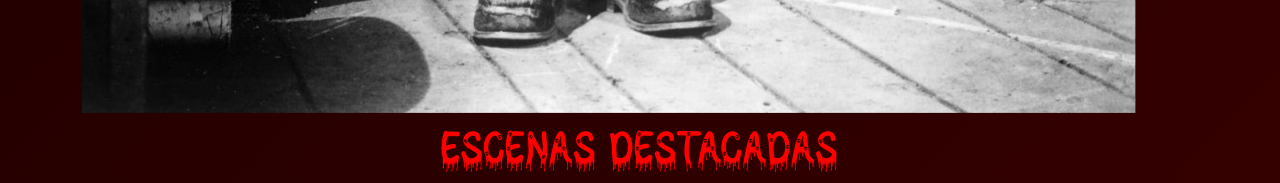
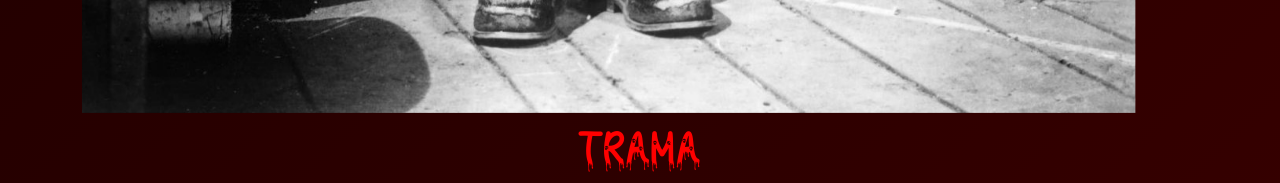
Before and after one commit to LucasCenturion/Frankenstein_1931, a website: page index.html in a window 1280 px wide. Shown: the part 3240-3423 px from the top of the page. Drawn offline with nearby package versions, Linux system fonts and the light colour scheme; files whose address does not match are found by name.

Commit message:
Update index.html

```diff
--- a/index.html
+++ b/index.html
@@ -23,10 +23,10 @@
               <a class="nav-link menucolor" aria-current="page" href="#Actores">Actores</a>
             </li>
             <li class="nav-item">
-              <a class="nav-link menucolor" href="#">Escenas Destacadas</a>
+              <a class="nav-link menucolor" href="#Escenas">Escenas Destacadas</a>
             </li>
             <li class="nav-item">
-              <a class="nav-link menucolor" href="#Escenas">Trama</a>
+              <a class="nav-link menucolor" href="#Trama">Trama</a>
             </li>
             <li class="nav-item">
               <a class="nav-link menucolor" href="#Comentar">Comentar</a>
@@ -228,7 +228,7 @@
       </div>
     </div>
   </div>
-  <h1 class="display-6" id="Escenas">Escenas Destacadas</h1>
+  <h1 class="display-6" id="Trama">Trama</h1>
 
   <div class="row row-cols-1 row-cols-sm-2 row-cols-md-3 g-3">
     <div class="col">
@@ -354,6 +354,6 @@
 
 
 
-  <script src=".\node_modules\bootstrap\dist\js\bootstrap.js"></script>
+      <script src="https://cdn.jsdelivr.net/npm/bootstrap@5.0.2/dist/js/bootstrap.bundle.min.js" integrity="sha384-MrcW6ZMFYlzcLA8Nl+NtUVF0sA7MsXsP1UyJoMp4YLEuNSfAP+JcXn/tWtIaxVXM" crossorigin="anonymous"></script>
 </body>
 </html>
```
